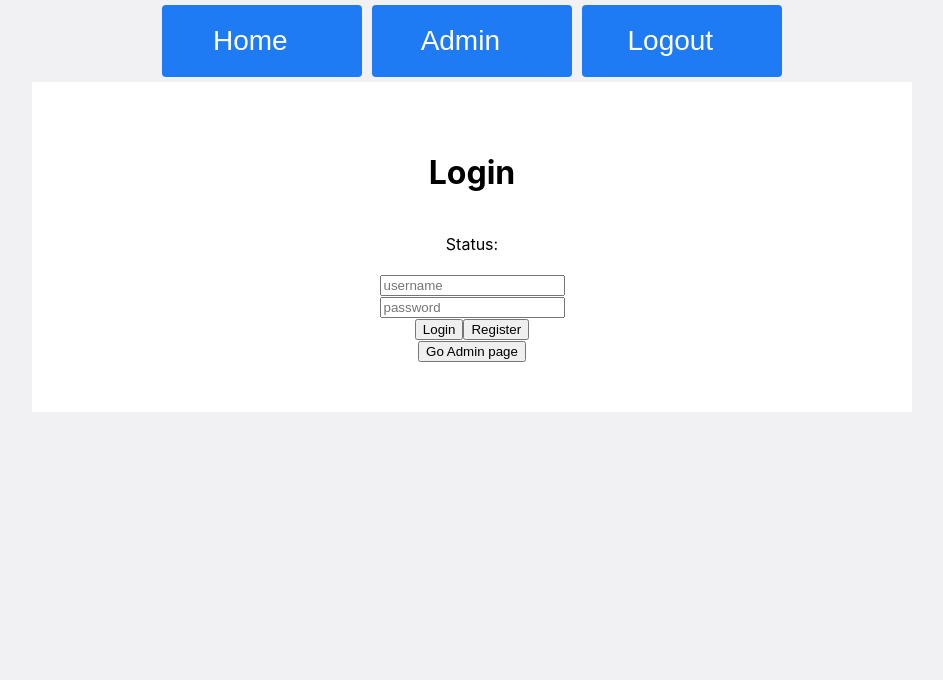
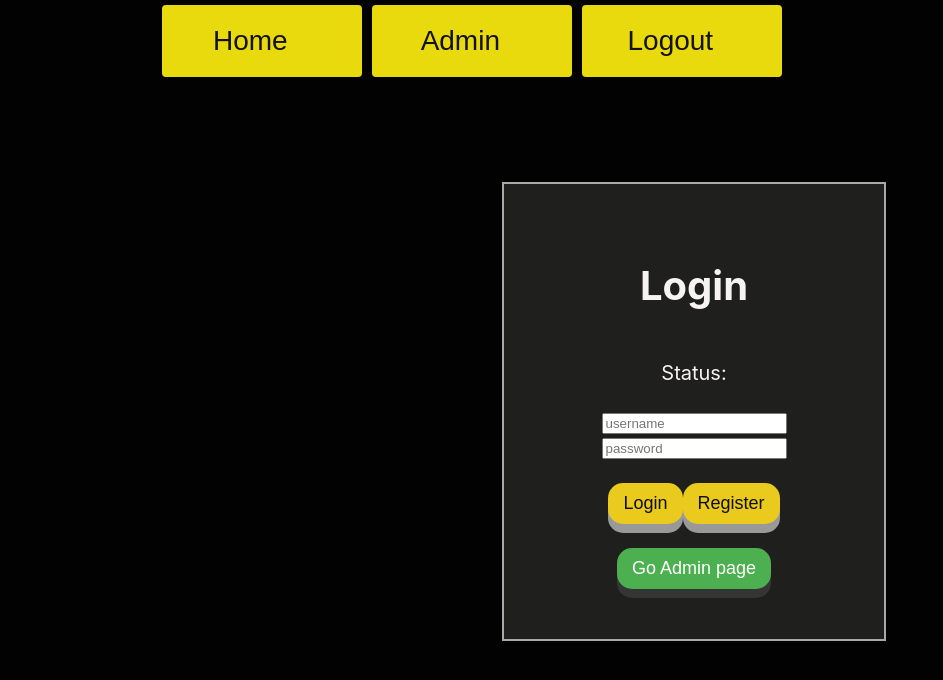
Before and after one commit to gamg002/DCW2563, a Next.js app in the folder frontend/: page /login in a window 1280 px wide. Shown: the top 680 px of the page, without its empty margins (168-1111 px from the left). Built offline with nearby package versions, Linux system fonts and the light colour scheme.

Commit message:
Nine commit

```diff
--- a/frontend/pages/login.js
+++ b/frontend/pages/login.js
@@ -29,17 +29,17 @@ export default function Login({ token }) {
     }
 
     const loginForm = () => (
-        <form class="login">
-            <div class="login__field">
-                <i class="login__icon fas fa-user"></i>
+        <form >
+            <div >
+
                 <input type="text"
                     name="username"
                     placeholder="username"
                     onChange={(e) => setUsername(e.target.value)}
                 />
             </div>
-            <div class="login__field">
-                <i class="login__icon fas fa-lock"></i>
+            <div >
+
                 <input type="password"
                     name="password"
                     placeholder="password"
@@ -56,14 +56,15 @@ export default function Login({ token }) {
                 <h1>Login</h1>
                 <br />
                 <div>
-                        Status:  {status}
+                    Status:  {status }
                 </div>
                 <br />
                 {loginForm()}
                 <div>
-                        <button onClick={login}>Login</button><span/>
-                        <button  ><a href="/register"> Register </a></button><br></br>
-                        <button  ><a href="/Admin"> Go Admin page </a></button>
+                    <br></br>
+                    <button className={styles.buttonlogin} onClick={login}>Login</button>
+                    <button className={styles.buttonlogin}><a href="/register"> Register </a></button><br></br><br></br>
+                    <button className={styles.buttonre} ><a href="/Admin"> Go Admin page </a></button>
                 </div>
             </div>
 
--- a/frontend/styles/Home.module.css
+++ b/frontend/styles/Home.module.css
@@ -5,8 +5,9 @@
     flex-direction: column;
     text-align: center;
     align-items: top;
-
-    background-color: #f1f1f3;
+    color: #FFFFFF;
+    font-size: 20px;
+    background-color: #020202;
 }
 
 .container2 {
@@ -24,23 +25,15 @@
 .container3 {
   display: flex;
   flex-direction: column;
-   width: auto;
-   height: auto;
-   /*border: 1px solid rgba(246, 246, 247, 0.658);*/
+   color: #f7f3f3;
+    font-size: 20px;
+    width: 30%;
+   border: 2px solid rgba(240, 240, 243, 0.658);
    padding: 50px;
-   margin: 0px 200px 0px 200px;
-   background-color: #FFFFFF;
+   margin: 100px 200px 0px 670px;
+   background-color: #1f1f1e;
 }
 /************************************************************List home*****************************************************/
-.list{
-   display: flex;
-   flex-direction: row;
-   border: 3px solid rgb(106, 189, 238);
-   padding: 60px;
-   margin: 0px 30px 0px 35px;
-   background-color: #FFFFFF;
-
-}
 .listItem {
   display: flex;
   flex-direction: row;
@@ -48,21 +41,25 @@
   text-align: center;
   margin: 32px;
   padding: 32px;
-  border: 2px solid green;
+
   font-size: 1.4rem;
-  background-color: #FFFFFF;
+  background-color: #D4D4D4;
+}
+.listItem1 {
+  display: flex;
+  flex-direction: row;
+  justify-content: center;
+  text-align: center;
+  margin: 32px;
+  color: #0a0a0a;
+  font-size: 20px;
+  padding: 32px;
+  border: 5px solid rgb(247, 243, 6);
+  font-size: 1.4rem;
+  background-color: #D4D4D4;
 }
 
-.listH {
-  display: flex;
-  justify-content: center;
-  list-style: none;
-  margin: 10px;
-  padding: 20px;
-  flex-wrap: wrap;
-  width: 80vw;
-  /* border: 2px solid red; */
-}
+
 
 /************************************************************Button*****************************************************/
 .button {
@@ -106,9 +103,9 @@
 /************************************************************Nevbar*****************************************************/
   .button2 {
     border-radius: 4px;
-    background-color: #1e7bf4;
+    background-color: #e9da0d;
     border: none;
-    color: #FFFFFF;
+    color: #131111;
     text-align: center;
     font-size: 28px;
     padding: 20px;
@@ -148,18 +145,69 @@
     flex-direction: row;
     margin: 15px 15px 0px 15px;
   }
-  .admincul{
-    display: flex;
-    flex-direction: column;
-    margin: 0px 15px 0px 15px;
-    border: 2px solid rgb(106, 189, 238);
-  }
+
   .listadmin{
     display: flex;
     flex-direction: column;
-    border: 1px solid rgb(118, 119, 119);
+    border: 1px solid rgb(226, 212, 9);
     padding: 50px ;
     margin-left: 50px;
-    background-color: #FFFFFF;
+    background-color: #020202;
 
  }
+ /*******************************************************************************login************************************** **********************/
+ .buttonlogin {
+  display: inline-block;
+  padding: 10px 15px;
+  font-size: 18px;
+  cursor: pointer;
+  text-align: center;
+  text-decoration: none;
+  outline: none;
+  color: rgb(15, 15, 15);
+  background-color: #e9ca1d;
+  border: none;
+  border-radius: 15px;
+  box-shadow: 0 9px #999;
+}
+
+.buttonlogin:hover {background-color: #f2f4f7}
+
+.buttonlogin:active {
+  background-color: #33a737;
+  box-shadow: 0 5px #666;
+  transform: translateY(4px);
+}
+
+.buttonre {
+  display: inline-block;
+  padding: 10px 15px;
+  font-size: 18px;
+  cursor: pointer;
+  text-align: center;
+  text-decoration: none;
+  outline: none;
+  color: #fff;
+  background-color: #4CAF50;
+  border: none;
+  border-radius: 15px;
+  box-shadow: 0 9px rgb(53, 53, 53);
+}
+
+.buttonre:hover {background-color: #3e8e41}
+
+.buttonre:active {
+  background-color: #3e8e41;
+  box-shadow: 0 5px #666;
+  transform: translateY(4px);
+}
+.wak{
+  margin: 0px 15px 0px 15px;
+  font-size: 24px;
+
+}
+.selectitem{
+  background-color: #e9ca1d;
+  color: #070707;
+  border: 1px solid rgb(3, 3, 3);
+}
```
Also changed, not shown: frontend/pages/Admin.js (+46 -35 lines), frontend/pages/logout.js (+8 -10 lines), frontend/pages/profile.js (+4 -4 lines), frontend/pages/register.js (+8 -3 lines). Lines whose indentation alone changed are shown as unchanged.
